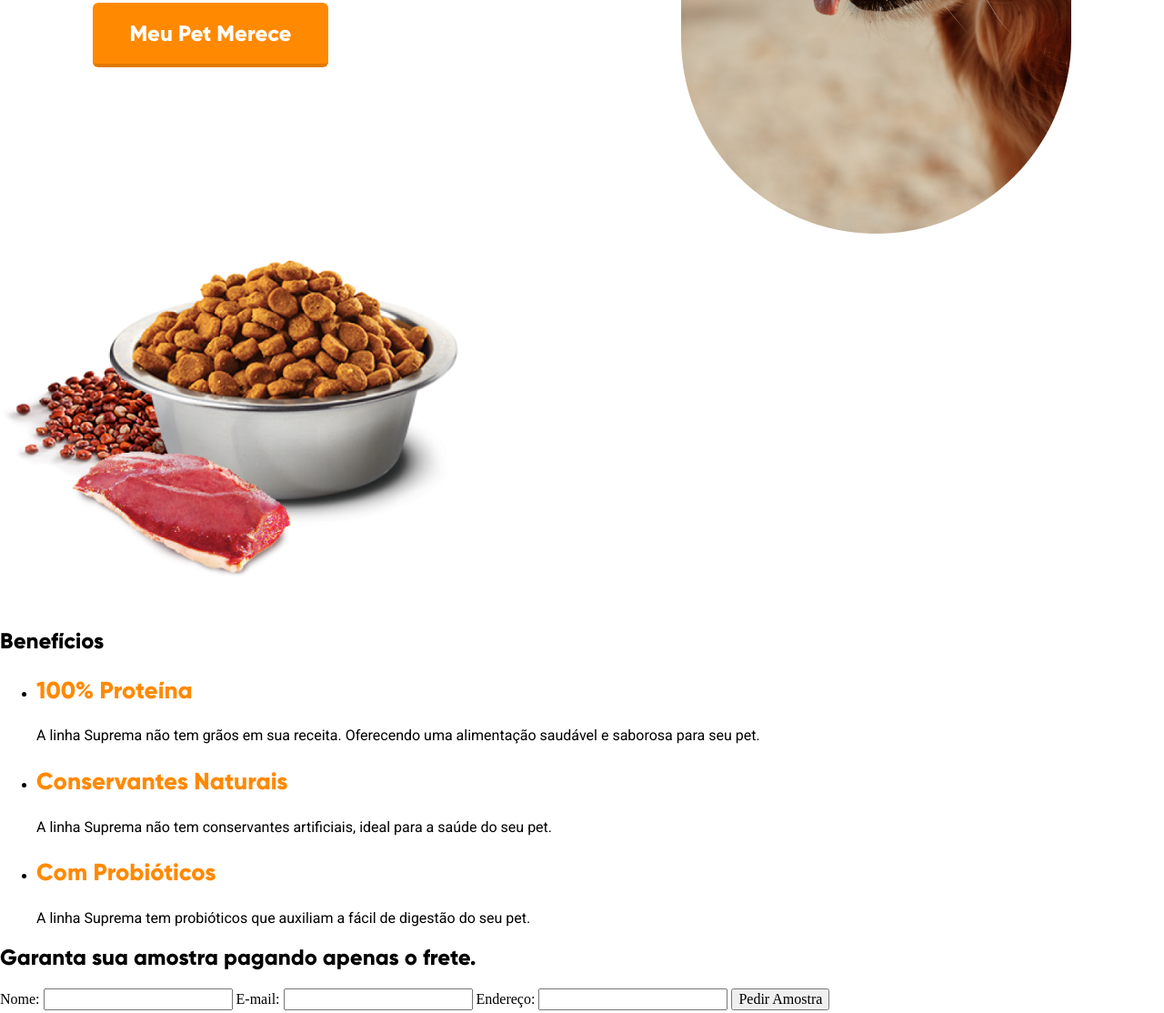
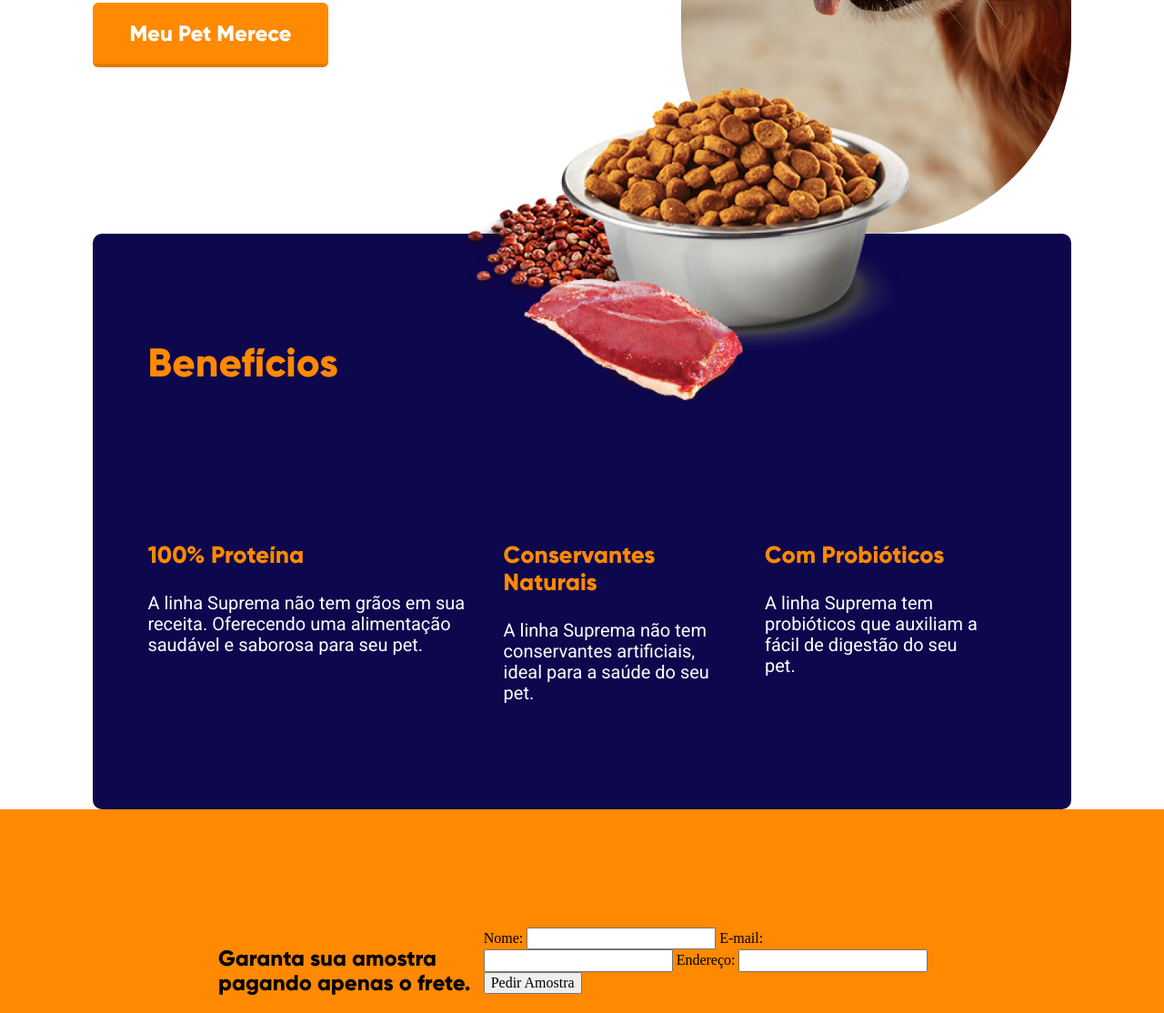
Before and after one commit to Zamboni71/landing-page-senai-1, a plain HTML site: page index.html in a window 1280 px wide. Shown: the part 678-1792 px from the top of the page at 91% size. Drawn offline with Linux system fonts and the light colour scheme.

Commit message:
Adicionando layout de benefios

```diff
--- a/css/stylesheet.css
+++ b/css/stylesheet.css
@@ -79,3 +79,48 @@ nav {
 .home-image {
   justify-content: flex-end;
 }
+
+/*benefits */
+
+.benefits {
+  background-color: var(--color-dark-blue);
+  border-radius: 10px;
+  padding: 80px 60px;
+  display: flex;
+  flex-direction: column;
+  position: relative;
+}
+
+.benefits h2 {
+  color: var(--color-orange);
+  font-size: 44px;
+  margin-bottom: 130px;
+}
+
+.benefits p {
+  color: var(--color-white);
+  font-size: 20px;
+}
+
+.benefits ul {
+  list-style: none;
+  display: flex;
+  padding: 0;
+}
+
+.benefits li{
+  margin-right: 30px;
+}
+
+.benefits-image{
+  position: absolute;
+  right: 15%;
+  top: -30%;
+}
+
+/*formulario */
+
+.formulario {
+  background-color: var(--color-orange);
+  padding: 130px 240px
+}
--- a/index.html
+++ b/index.html
@@ -25,8 +25,9 @@
           <image src="images/dog.png" alt="" />
         </div>
       </section>
-      <section>
-        <image src="images/dog_food.png" alt="" />
+      <section class="container">
+      <div class="benefits">
+        <image class="benefits-image" src="images/dog_food.png" alt="" />
         <h2>Benefícios</h2>
         <ul>
           <li>
@@ -42,8 +43,9 @@
             <p>A linha Suprema tem probióticos que auxiliam a fácil de digestão do seu pet.</p>
           </li>
         </ul>
+        </div>
       </section>
-      <section id="formulario">
+      <div class="container formulario" id="formulario">
         <h2>Garanta sua amostra pagando apenas o frete.</h2>
         <form>
           <label for="nome">Nome:</label>
@@ -57,6 +59,7 @@
 
           <input type="submit" value="Pedir Amostra" />
         </form>
+      </div>
       </section>
       <footer id="contato">
         <ul>
```
